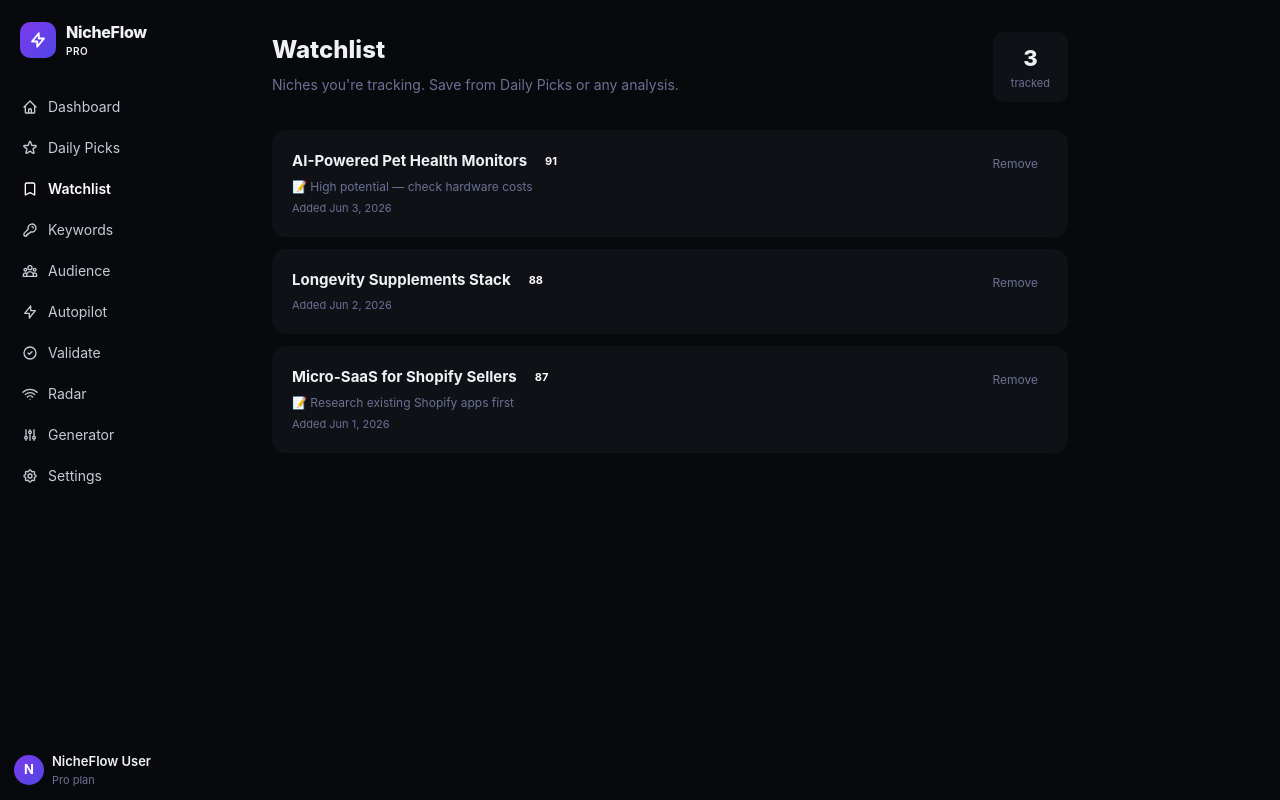
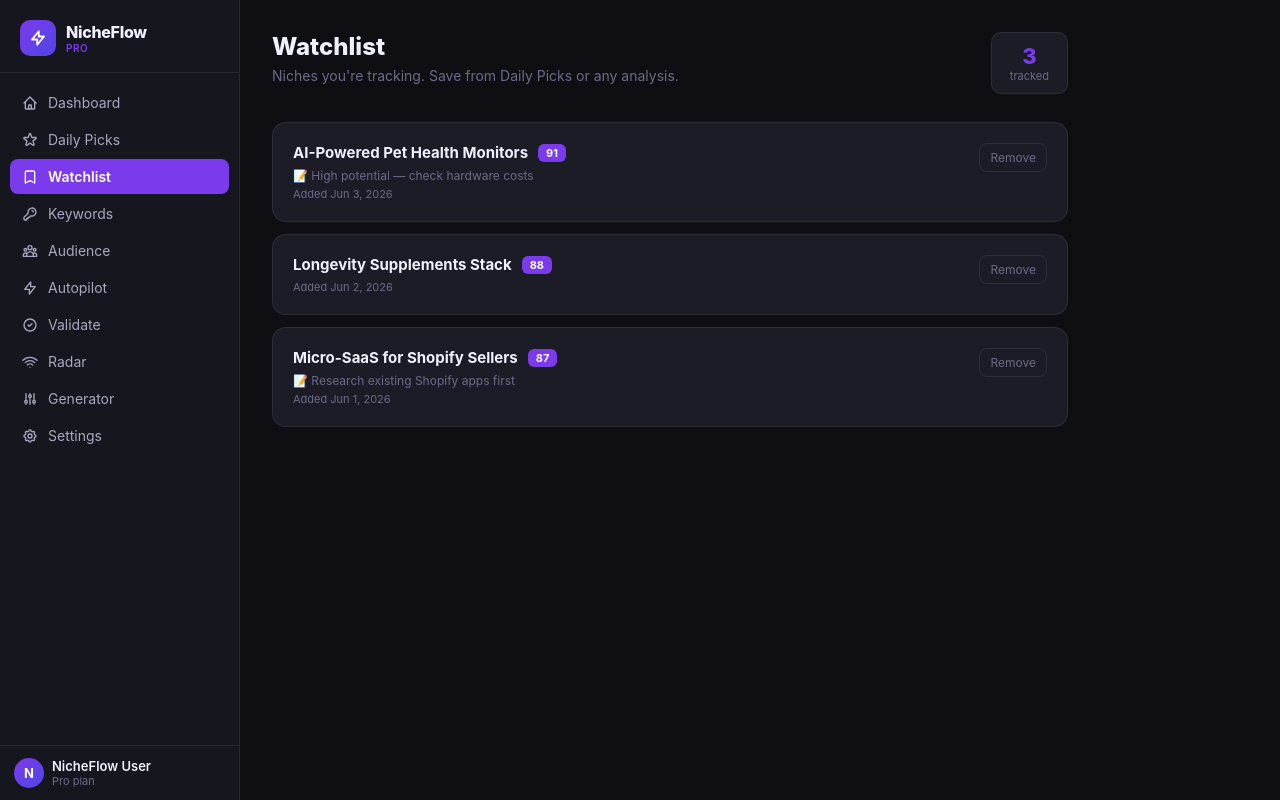
Before and after one commit to NicheFlow1/nicheflow-saas, a Next.js app: page /dashboard/watchlist in a window 1280 px wide. Built offline with nearby package versions, Linux system fonts and the light colour scheme.

Commit message:
fix: root layout correct CSS import path (was @/styles/globals.css)

```diff
--- a/src/app/layout.tsx
+++ b/src/app/layout.tsx
@@ -1,5 +1,5 @@
 import type { Metadata } from 'next';
-import '@/styles/globals.css';
+import './globals.css';
 
 export const metadata: Metadata = {
   title: 'NicheFlow - AI Market Intelligence',
@@ -10,6 +10,7 @@ export default function RootLayout({ children }: { children: React.ReactNode })
   return (
     <html lang="en" suppressHydrationWarning>
       <head>
+        <link rel="preconnect" href="https://fonts.googleapis.com" />
         <script dangerouslySetInnerHTML={{ __html: `
           try {
             var t = localStorage.getItem('nf-theme') || 'dark';
```
